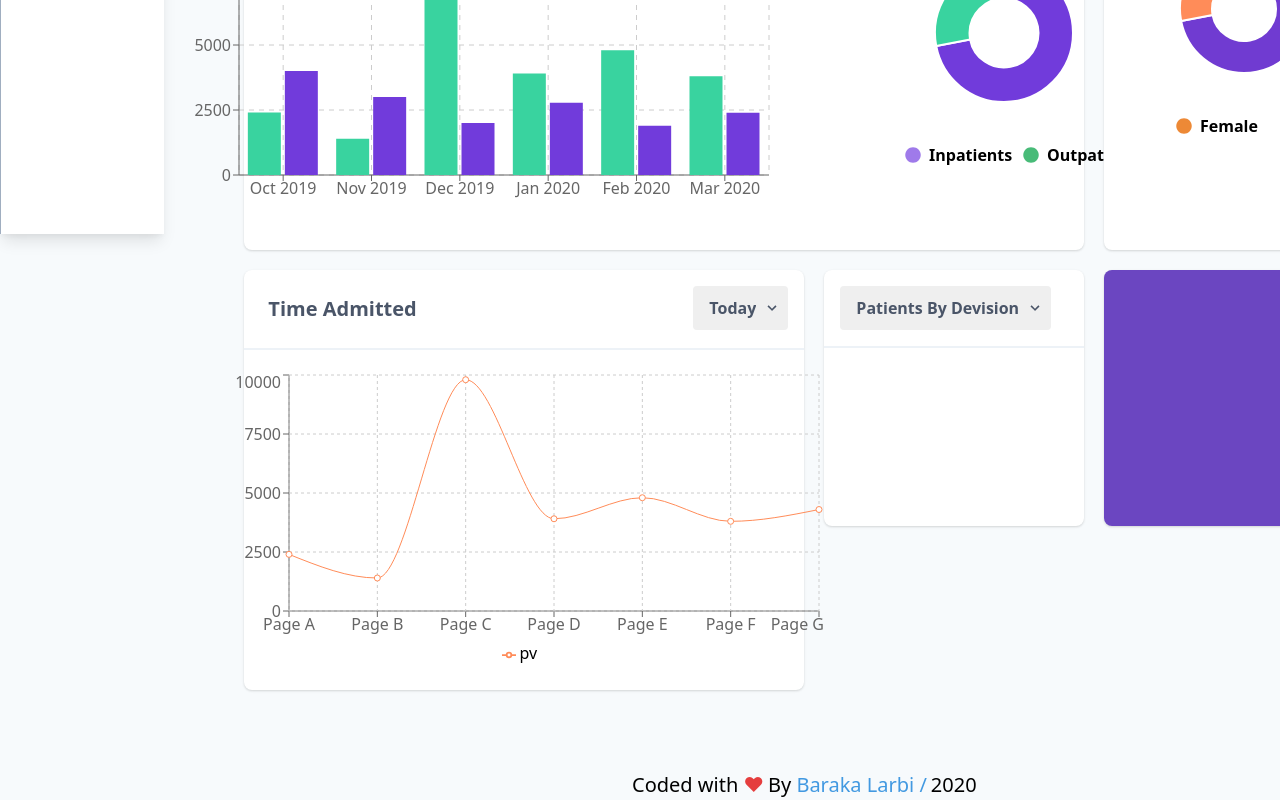
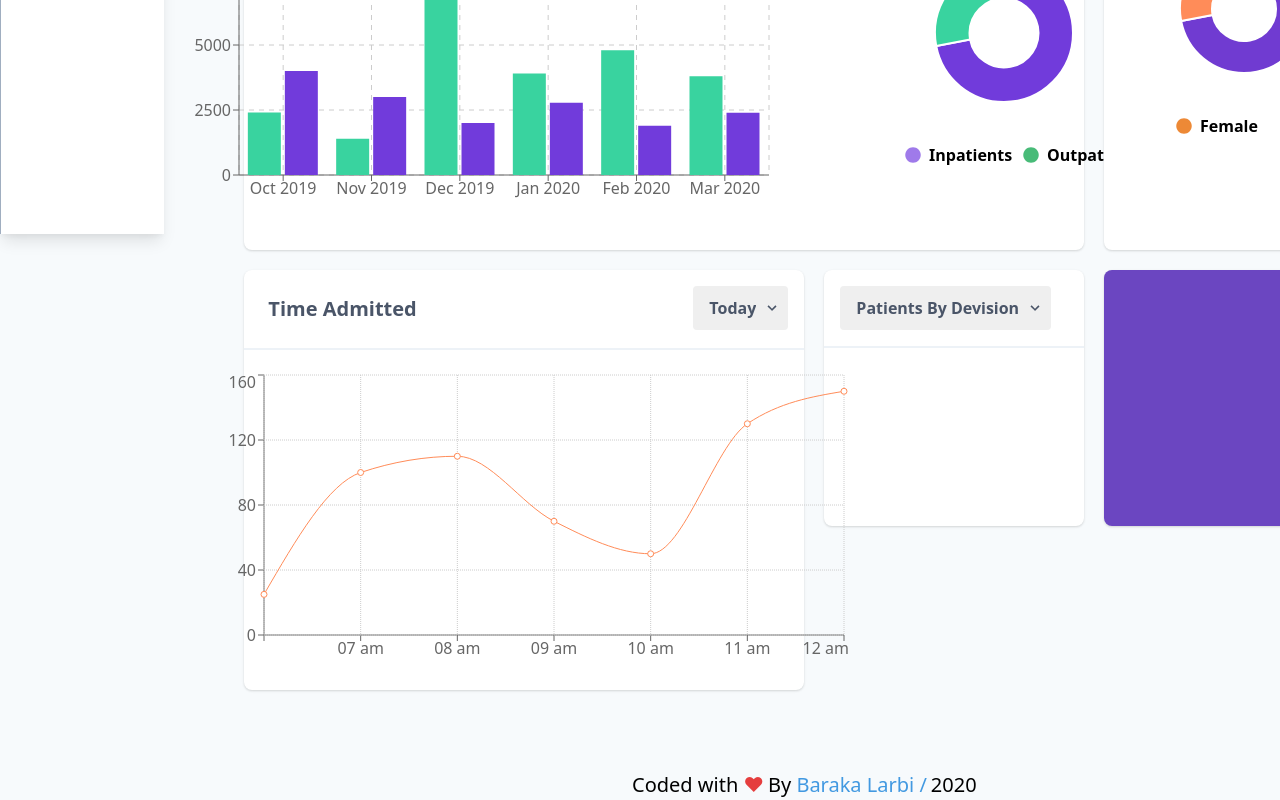
Before and after one commit to larbibaraka/health-app-dashboard, a React (Create React App) app: page / in a window 1280 px wide. Shown: the part 566-1366 px from the top of the page. Built offline with nearby package versions, Linux system fonts and the light colour scheme.

Commit message:
create fake data

```diff
--- a/src/components/Charts/PatientsLineChart.jsx
+++ b/src/components/Charts/PatientsLineChart.jsx
@@ -11,27 +11,27 @@ import {
 
 export function PatientsLineChart() {
   const data = [
-    { name: "Page A", uv: 4000, pv: 2400, amt: 2400 },
-    { name: "Page B", uv: 3000, pv: 1398, amt: 2210 },
-    { name: "Page C", uv: 2000, pv: 9800, amt: 2290 },
-    { name: "Page D", uv: 2780, pv: 3908, amt: 2000 },
-    { name: "Page E", uv: 1890, pv: 4800, amt: 2181 },
-    { name: "Page F", uv: 2390, pv: 3800, amt: 2500 },
-    { name: "Page G", uv: 3490, pv: 4300, amt: 2100 },
+    { name: "", time: 25 },
+    { name: "07 am", time: 100 },
+    { name: "08 am", time: 110 },
+    { name: "09 am", time: 70 },
+    { name: "10 am", time: 50 },
+    { name: "11 am", time: 130 },
+    { name: "12 am", time: 150 },
   ];
   return (
     <div>
-      <LineChart width={600} height={300} data={data}>
+      <LineChart width={650} height={300} data={data}>
         <XAxis dataKey="name" />
         <YAxis />
-        <CartesianGrid strokeDasharray="3" />
+        <CartesianGrid strokeDasharray="1" />
         <Tooltip />
-        <Legend />
+
         <Line
           type="monotone"
-          dataKey="pv"
+          dataKey="time"
           stroke="#ff8c59"
-          activeDot={{ r: 8 }}
+          activeDot={{ r: 4 }}
         />
       </LineChart>
     </div>
```
